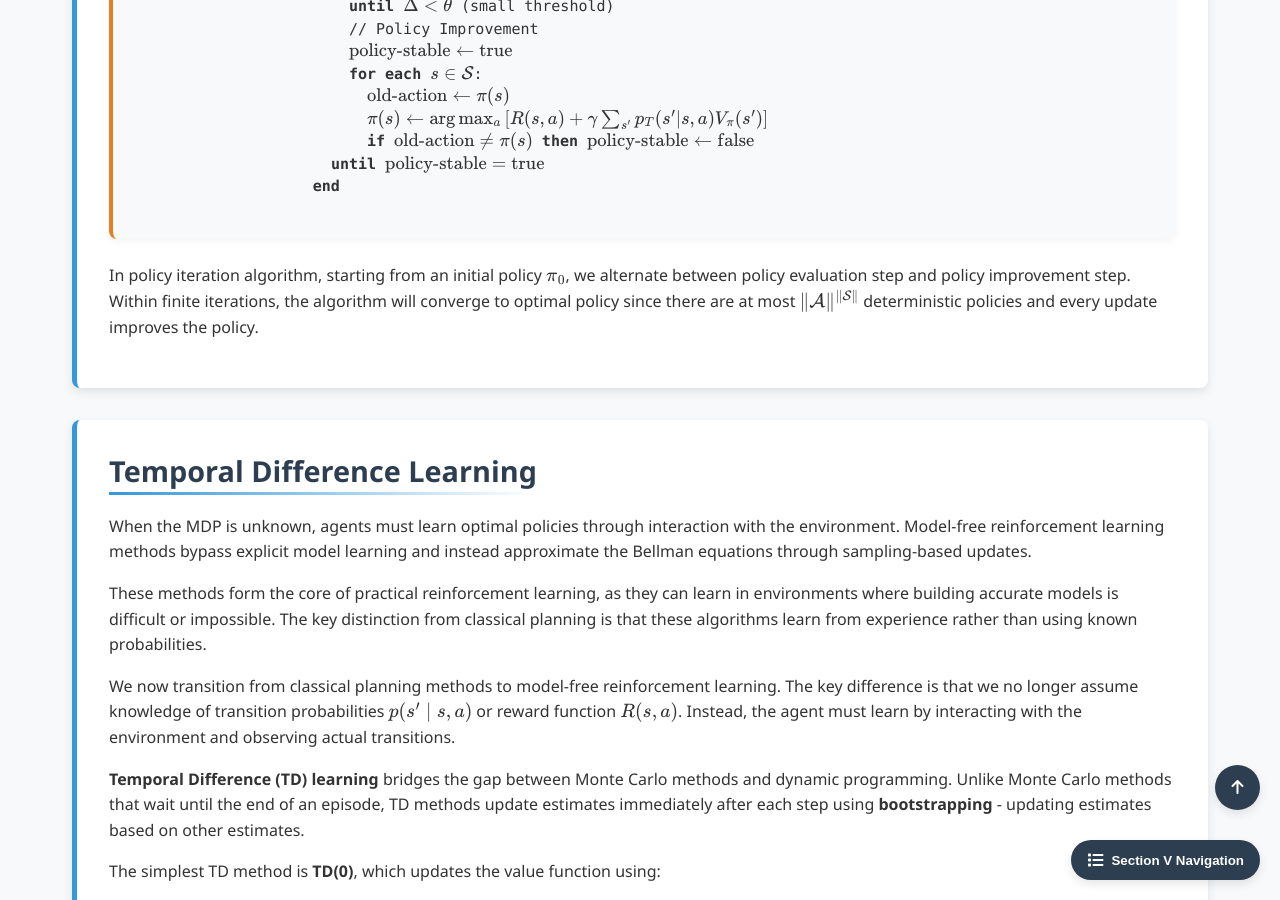
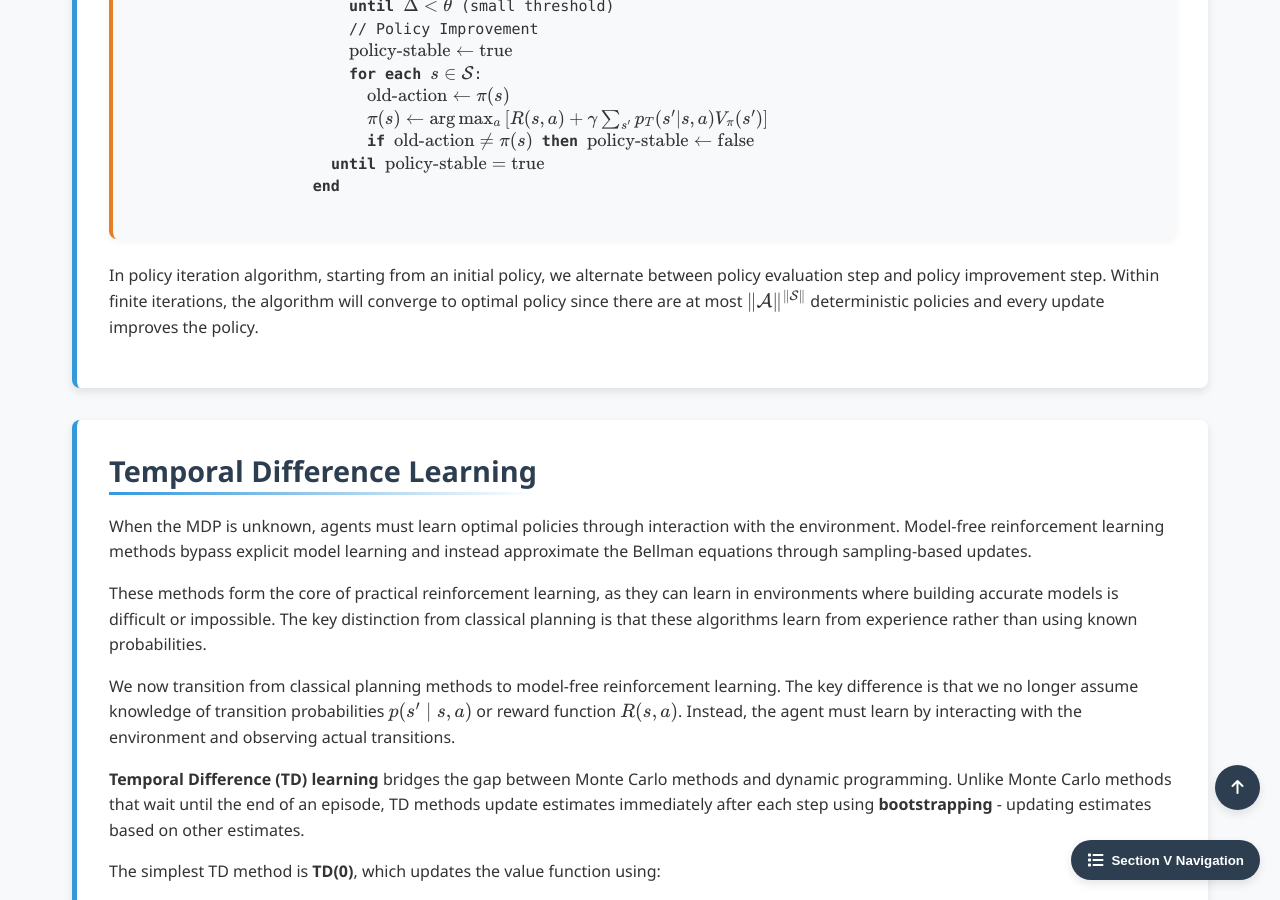
Before and after one commit to Yusukey01/yusukey01.github.io, a Jekyll site: the page built from Mathematics/Machine_learning/intro_RL.html, in a window 1280 px wide and 900 px high, scrolled down 7996 px. Built offline with Jekyll 4.4.1, drawn with Linux system fonts in a browser that asks for light colours; some of the changed text lies outside the part shown.

Commit message:
update RL

```diff
--- a/Mathematics/Machine_learning/intro_RL.html
+++ b/Mathematics/Machine_learning/intro_RL.html
@@ -514,7 +514,7 @@ uses_python: false
 
 
                 <p>
-                    In policy iteration algorithm, starting from an initial policy \(\pi_0\), we alternate between policy evaluation step and
+                    In policy iteration algorithm, starting from an initial policy, we alternate between policy evaluation step and
                     policy improvement step. Within finite iterations, the algorithm will converge to optimal policy since there are at
                     most \(\|\mathcal{A}\|^{\|\mathcal{S}\|}\) deterministic policies and every update improves the policy.
                 </p>
```
Also changed, not shown: other parts of Mathematics/Machine_learning/intro_RL.html (+1 -1 lines).
